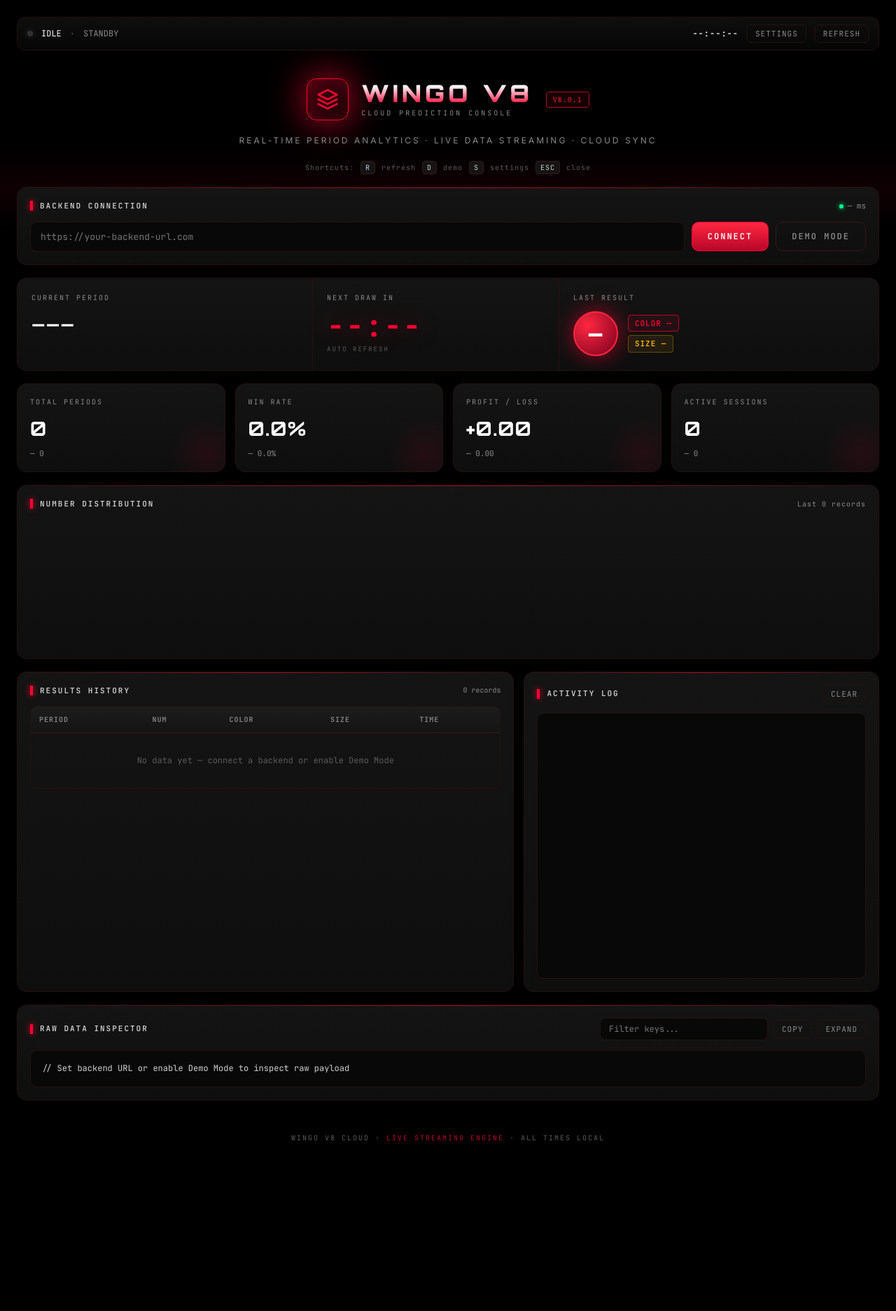
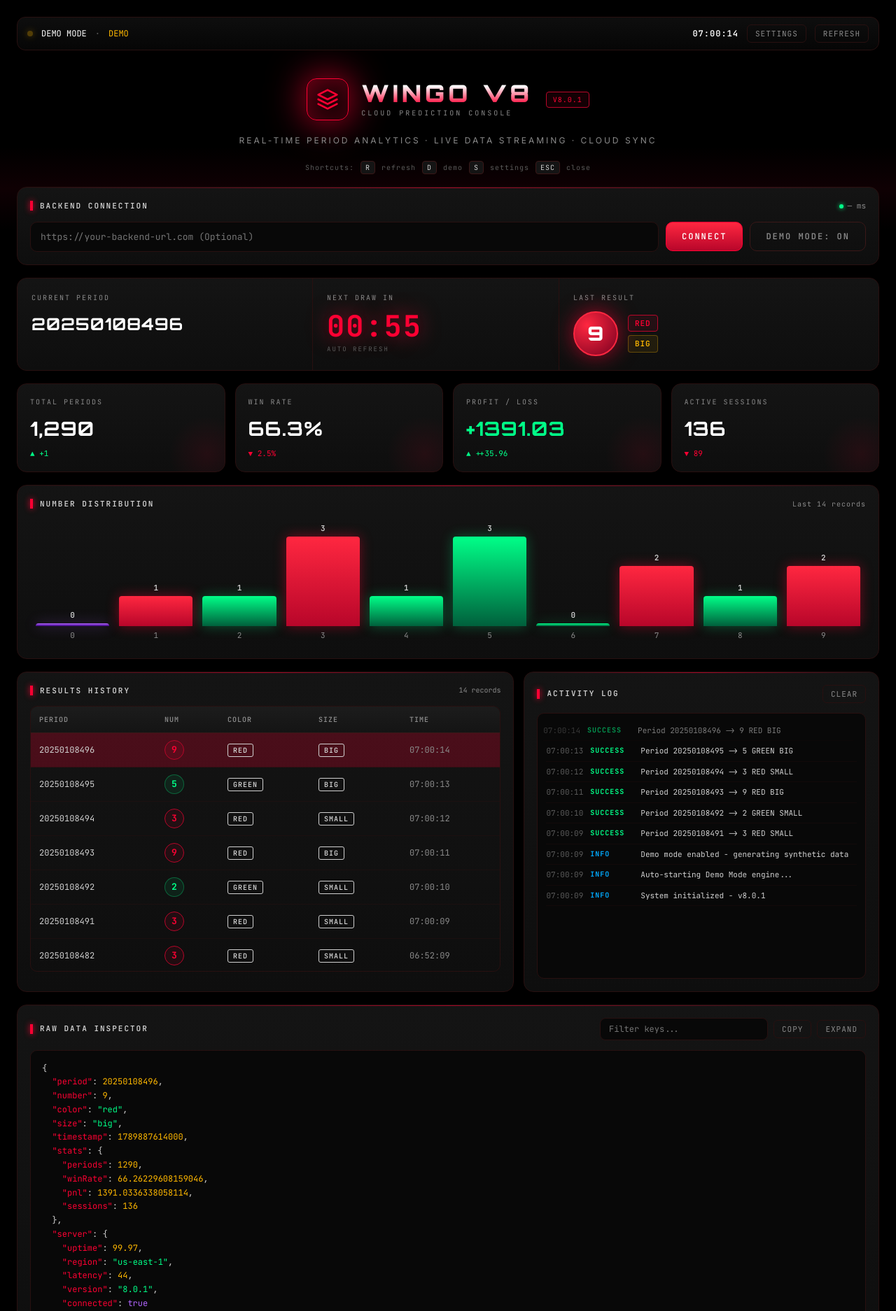
Before and after one commit to Hamzaosama00/wingo-v8-cloud, a plain HTML site: page frontend/index.html in a window 1280 px wide. Shown: the top 1874 px of the page at 70% size. Before the commit the page ends 1674 px from the top, so only its background shows below. Drawn offline with Linux system fonts and the light colour scheme.

Commit message:
Update status messages and demo mode behavior

```diff
--- a/frontend/index.html
+++ b/frontend/index.html
@@ -231,7 +231,7 @@ tbody tr.new-row{animation:newRow 0.6s ease}
   <div class="topbar">
     <div class="topbar-left">
       <span class="dot idle" id="statusDot"></span>
-      <span id="statusText">IDLE</span>
+      <span id="statusText">STARTING</span>
       <span style="color:var(--muted-2)">·</span>
       <span id="modeLabel" style="color:var(--muted)">STANDBY</span>
     </div>
@@ -274,9 +274,9 @@ tbody tr.new-row{animation:newRow 0.6s ease}
       </div>
     </div>
     <div class="conn-row">
-      <input class="input" id="urlInput" placeholder="https://your-backend-url.com" spellcheck="false">
+      <input class="input" id="urlInput" placeholder="https://your-backend-url.com (Optional)" spellcheck="false">
       <button class="btn" id="connectBtn">Connect</button>
-      <button class="btn ghost" id="demoBtn">Demo Mode</button>
+      <button class="btn ghost" id="demoBtn">Demo Mode: ON</button>
     </div>
   </section>
 
@@ -349,7 +349,7 @@ tbody tr.new-row{animation:newRow 0.6s ease}
             <tr><th>Period</th><th>Num</th><th>Color</th><th>Size</th><th>Time</th></tr>
           </thead>
           <tbody id="historyBody">
-            <tr><td colspan="5" style="text-align:center;color:var(--muted-2);padding:30px">No data yet — connect a backend or enable Demo Mode</td></tr>
+            <tr><td colspan="5" style="text-align:center;color:var(--muted-2);padding:30px">Initializing live stream...</td></tr>
           </tbody>
         </table>
       </div>
@@ -374,7 +374,7 @@ tbody tr.new-row{animation:newRow 0.6s ease}
         <button class="btn-mini" id="expandJson">EXPAND</button>
       </div>
     </div>
-    <div class="json-output" id="jsonOutput">// Set backend URL or enable Demo Mode to inspect raw payload</div>
+    <div class="json-output" id="jsonOutput">// Waiting for stream...</div>
   </section>
 
   <footer class="foot">WINGO V8 CLOUD · <span>LIVE STREAMING ENGINE</span> · ALL TIMES LOCAL</footer>
@@ -390,10 +390,10 @@ tbody tr.new-row{animation:newRow 0.6s ease}
         <div class="setting-desc">Poll backend interval</div>
       </div>
       <select class="select" id="refreshRate">
+        <option value="1000">1s</option>
         <option value="2000">2s</option>
         <option value="5000" selected>5s</option>
         <option value="10000">10s</option>
-        <option value="30000">30s</option>
       </select>
     </div>
     <div class="setting-row">
@@ -427,24 +427,23 @@ tbody tr.new-row{animation:newRow 0.6s ease}
 
 <script>
 // ============================================================
-// WinGo V8 Cloud — Live Console
+// WinGo V8 Cloud — Live Console (Auto-Start Engine)
 // ============================================================
 const $ = id => document.getElementById(id);
 const state = {
   url: localStorage.getItem('wingo_url') || '',
   mode: 'idle',
-  refreshRate: 5000,
+  refreshRate: 1000,
   sound: false,
   live: true,
   highlight: true,
   data: null,
   lastPeriod: null,
   history: [],
-  stats: { periods: 0, winRate: 50, pnl: 0, sessions: 0 },
-  prevStats: { periods: 0, winRate: 50, pnl: 0, sessions: 0 }
+  stats: { periods: 1284, winRate: 67.3, pnl: 1245.50, sessions: 142 },
+  prevStats: { periods: 1284, winRate: 67.3, pnl: 1245.50, sessions: 142 }
 };
 
-// ---------- Toast ----------
 function toast(msg, type = 'info', ttl = 2800) {
   const t = document.createElement('div');
   t.className = 'toast ' + type;
@@ -458,7 +457,6 @@ function toast(msg, type = 'info', ttl = 2800) {
   }, ttl);
 }
 
-// ---------- Log ----------
 function log(type, msg) {
   const box = $('logBox');
   const entry = document.createElement('div');
@@ -470,7 +468,6 @@ function log(type, msg) {
   while (box.children.length > 80) box.lastChild.remove();
 }
 
-// ---------- Helpers ----------
 function getColor(n) {
   if (n === 0) return 'violet';
   return [1,3,7,9].includes(n) ? 'red' : 'green';
@@ -479,7 +476,6 @@ function getSize(n) { return n >= 5 ? 'big' : 'small'; }
 function fmtNum(n) { return Math.round(n).toLocaleString('en-US'); }
 function fmtMoney(n) { return (n >= 0 ? '+' : '') + n.toFixed(2); }
 
-// ---------- Status ----------
 function setStatus(mode) {
   state.mode = mode;
   const dot = $('statusDot'), text = $('statusText'), ml = $('modeLabel');
@@ -490,14 +486,12 @@ function setStatus(mode) {
   else { dot.classList.add('idle'); text.textContent = 'IDLE'; ml.textContent = 'STANDBY'; ml.style.color = 'var(--muted)'; }
 }
 
-// ---------- Clock ----------
 function tickClock() {
   $('clock').textContent = new Date().toLocaleTimeString('en-US', { hour12: false });
 }
 setInterval(tickClock, 1000);
 tickClock();
 
-// ---------- Demo data ----------
 let demoPeriod = 20250101000 + Math.floor(Math.random() * 8000);
 function genDemoData() {
   const number = Math.floor(Math.random() * 10);
@@ -530,7 +524,6 @@ function genDemoData() {
   };
 }
 
-// ---------- Fetch ----------
 async function fetchLive() {
   if (!state.url) return null;
   const t0 = performance.now();
@@ -552,7 +545,6 @@ async function load() {
   let json;
   try {
     if (state.mode === 'demo') {
-      await new Promise(r => setTimeout(r, 80 + Math.random() * 150));
       json = genDemoData();
     } else if (state.url && state.mode !== 'error') {
       json = await fetchLive();
@@ -570,7 +562,6 @@ async function load() {
   }
 }
 
-// ---------- Render ----------
 function render(data) {
   renderJSON(data);
 
@@ -588,7 +579,6 @@ function render(data) {
     $('lastTags').innerHTML = `<span class="tag ${color}">${color.toUpperCase()}</span><span class="tag ${size}">${size.toUpperCase()}</span>`;
   }
 
-  // Stats
   const stats = data.stats || data.statistics || {};
   state.prevStats = { ...state.stats };
   state.stats = {
@@ -602,11 +592,9 @@ function render(data) {
   updateStat('statPnl', state.stats.pnl, state.prevStats.pnl, fmtMoney, fmtMoney);
   updateStat('statSessions', state.stats.sessions, state.prevStats.sessions, fmtNum);
 
-  // PnL color
   const pnlEl = $('statPnl');
   pnlEl.className = 'stat-value ' + (state.stats.pnl > 0 ? 'profit' : state.stats.pnl < 0 ? 'loss' : '');
 
-  // History
   if (state.live && period && period !== state.lastPeriod) {
     state.lastPeriod = period;
     const isNew = state.history.length > 0;
@@ -618,9 +606,8 @@ function render(data) {
     renderHistory(isNew);
     renderDistribution();
     if (state.sound) beep();
-    log('success', `Period ${period} → ${number} ${color.toUpperCase()} ${size.toUpperCase()}`);
+    log('success', `Period ${period} -> ${number} ${color.toUpperCase()} ${size.toUpperCase()}`);
   } else if (state.history.length === 0 && number !== undefined) {
-    // Seed initial row
     state.history.unshift({ period, number, color, size, time: new Date().toLocaleTimeString('en-US', { hour12: false }) });
     renderHistory(false);
     renderDistribution();
@@ -635,10 +622,10 @@ function updateStat(id, val, prev, fmt, fmtDelta) {
   const fmtD = fmtDelta || fmt;
   if (delta > 0.001) {
     deltaEl.className = 'stat-delta up';
-    deltaEl.textContent = '▲ +' + fmtD(delta).replace(/^+/,'').replace('+','');
+    deltaEl.textContent = '▲ +' + fmtD(Math.abs(delta));
   } else if (delta < -0.001) {
     deltaEl.className = 'stat-delta down';
-    deltaEl.textContent = '▼ ' + fmtD(delta).replace('+','');
+    deltaEl.textContent = '▼ ' + fmtD(Math.abs(delta));
   } else {
     deltaEl.className = 'stat-delta flat';
     deltaEl.textContent = '— 0';
@@ -677,7 +664,6 @@ function renderDistribution() {
   $('distMeta').textContent = `Last ${state.history.length} records`;
 }
 
-// ---------- JSON ----------
 let jsonExpanded = false;
 function renderJSON(data, filter = '') {
   const out = $('jsonOutput');
@@ -701,7 +687,6 @@ function renderJSON(data, filter = '') {
   }
 }
 
-// ---------- Countdown ----------
 let countdownSec = 60;
 setInterval(() => {
   if (state.mode === 'idle' || state.mode === 'error') return;
@@ -717,7 +702,6 @@ setInterval(() => {
   el.className = 'countdown' + (countdownSec <= 10 ? ' warn' : '');
 }, 1000);
 
-// ---------- Sound ----------
 let audioCtx;
 function beep() {
   try {
@@ -735,15 +719,19 @@ function beep() {
   } catch (e) {}
 }
 
-// ---------- Event handlers ----------
+// ---------- EVENT LISTENERS (Direct Binding) ----------
  $('connectBtn').addEventListener('click', () => {
   const v = $('urlInput').value.trim().replace(/\/$/, '');
-  if (!v) { toast('Enter a backend URL first', 'warn'); return; }
+  if (!v) {
+    toast('No URL! Starting Demo Mode instead.', 'warn');
+    $('demoBtn').click();
+    return;
+  }
   state.url = v;
   localStorage.setItem('wingo_url', v);
   setStatus('live');
   log('info', 'Connecting to ' + v);
-  toast('Connecting...', 'info', 1500);
+  toast('Connecting to backend...', 'info', 1500);
   load();
 });
 
@@ -752,11 +740,13 @@ function beep() {
     setStatus('idle');
     toast('Demo mode disabled', 'info');
     log('info', 'Demo mode disabled');
+    $('demoBtn').textContent = 'Demo Mode: OFF';
     return;
   }
   setStatus('demo');
-  log('info', 'Demo mode enabled — generating synthetic data');
-  toast('Demo mode active', 'success');
+  $('demoBtn').textContent = 'Demo Mode: ON';
+  log('info', 'Demo mode enabled - generating synthetic data');
+  toast('Demo mode active!', 'success');
   if (state.history.length === 0) {
     for (let i = 8; i >= 1; i--) {
       const n = Math.floor(Math.random() * 10);
@@ -766,10 +756,6 @@ function beep() {
         time: new Date(Date.now() - i * 60000).toLocaleTimeString('en-US', { hour12: false })
       });
     }
-    state.stats.periods = 1284;
-    state.stats.winRate = 67.3;
-    state.stats.pnl = 1245.50;
-    state.stats.sessions = 142;
     renderHistory(false);
     renderDistribution();
   }
@@ -778,7 +764,7 @@ function beep() {
 
  $('refreshBtn').addEventListener('click', () => {
   log('info', 'Manual refresh triggered');
-  if (state.mode === 'idle') { toast('Connect first or use Demo Mode', 'warn'); return; }
+  if (state.mode === 'idle') { toast('Starting Demo Mode...', 'info'); $('demoBtn').click(); return; }
   load();
 });
 
@@ -830,7 +816,6 @@ function beep() {
   if (state.data) renderJSON(state.data, e.target.value);
 });
 
-// ---------- Polling ----------
 let pollTimer;
 function restartPolling() {
   if (pollTimer) clearInterval(pollTimer);
@@ -840,11 +825,15 @@ function restartPolling() {
 }
 restartPolling();
 
-// ---------- Init ----------
- $('urlInput').value = state.url;
-setStatus('idle');
-log('info', 'System initialized — v8.0.1');
-log('info', 'Awaiting backend connection or Demo Mode');
+// ---------- AUTO-BOOT DEMO MODE ----------
+log('info', 'System initialized - v8.0.1');
+log('info', 'Auto-starting Demo Mode engine...');
+
+// Start Demo Mode Automatically after 800ms
+setTimeout(() => {
+  const demoBtn = $('demoBtn');
+  if (demoBtn) demoBtn.click();
+}, 800);
 
 // Keyboard shortcuts
 document.addEventListener('keydown', e => {
```
